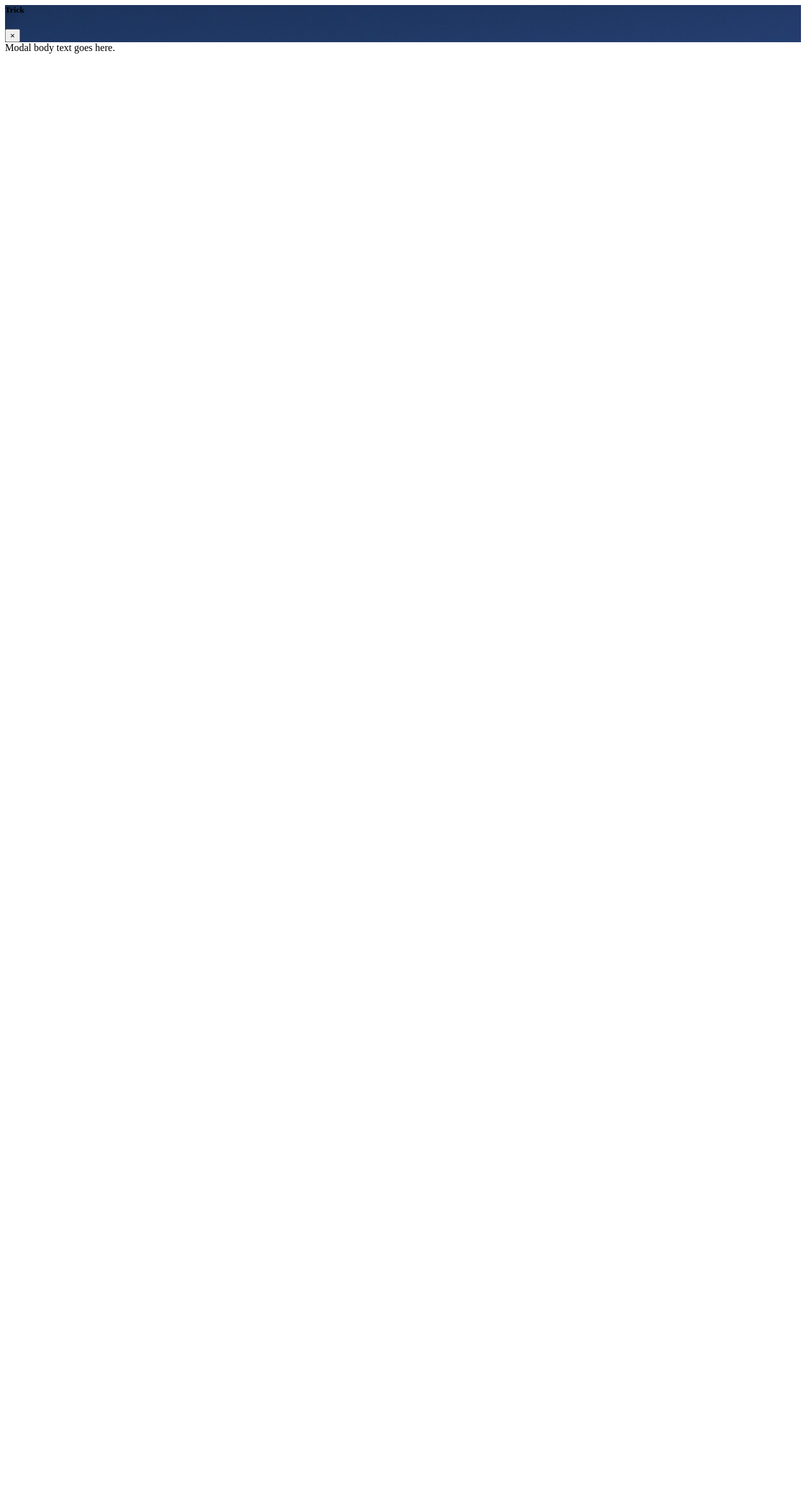
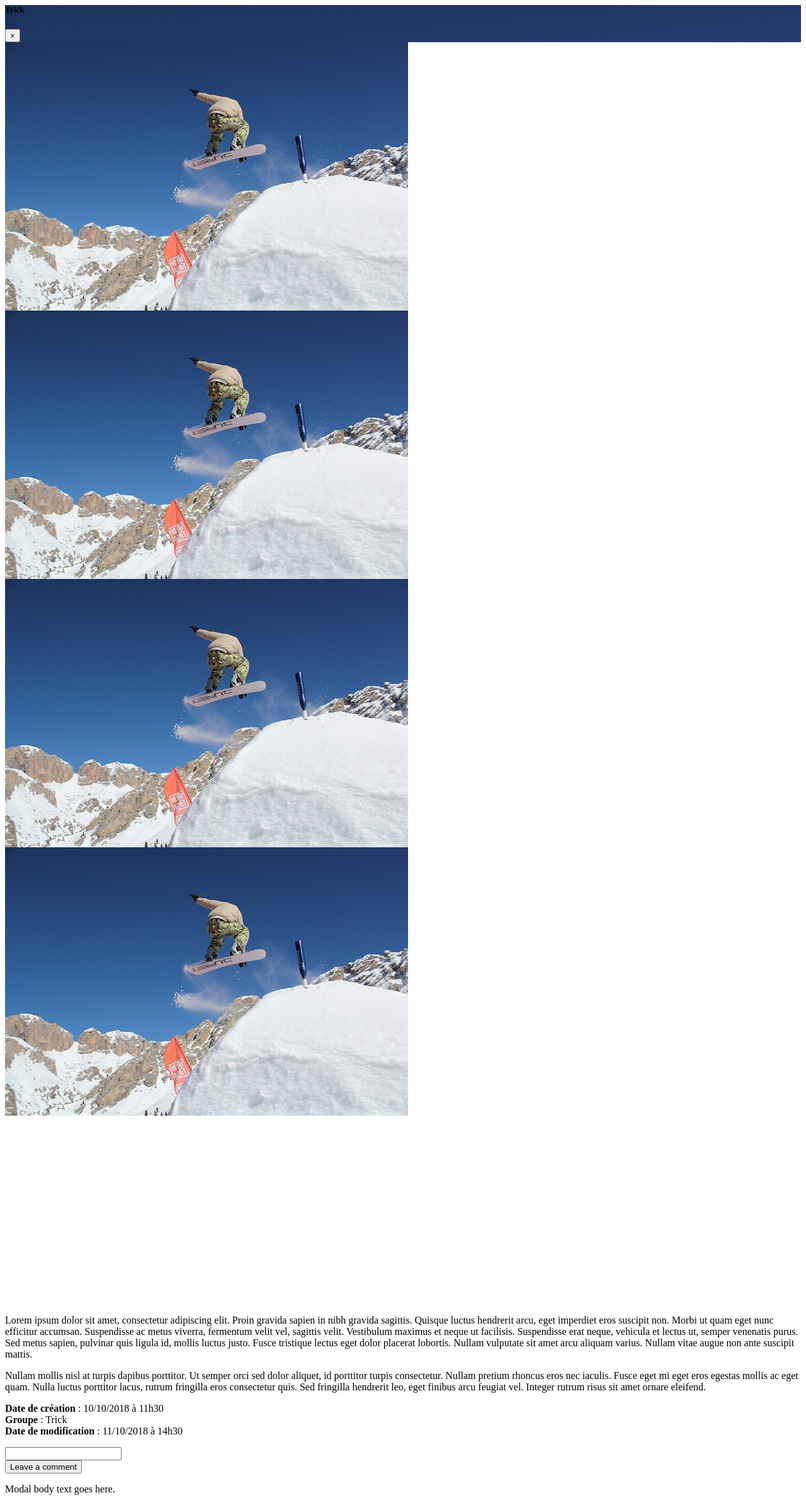
Before and after one commit to jeremyrncp/snowtricks, a Symfony app: template templates/modal/trick-window.html.twig in a window 1280 px wide. Shown: the whole page at 63% size. Before the commit the page ends 85 px from the top, so only its background shows below. Run offline with Twig, Linux system fonts and the light colour scheme; the template is opened without the code that fills it, so the values that code supplies are empty; some libraries are stand-ins or nearby versions; grey boxes are pictures that could not be loaded.

Commit message:
Modal trick in progress

```diff
--- a/templates/modal/trick-window.html.twig
+++ b/templates/modal/trick-window.html.twig
@@ -1,5 +1,5 @@
 <div class="modal elmt-modal-trick" tabindex="-1" role="dialog" id="trick-window">
-    <div class="modal-dialog modal-lg" role="document">
+    <div class="modal-dialog" role="document">
         <div class="modal-content">
             <div class="modal-header" style="background-image: url('img/tricks/example-lg.jpg');">
                 <h5 class="modal-title">Trick</h5>
@@ -8,7 +8,63 @@
                 </button>
             </div>
             <div class="modal-body">
-                <section class=""
+                <section class="medias row">
+                    <div class="col-sm-2 col-12">
+                        <img src="img/tricks/example.jpg" alt="Trick example" class="img-fluid" />
+                    </div>
+                    <div class="col-sm-2 col-12">
+                        <img src="img/tricks/example.jpg" alt="Trick example" class="img-fluid" />
+                    </div>
+                    <div class="col-sm-2 col-12">
+                        <img src="img/tricks/example.jpg" alt="Trick example" class="img-fluid" />
+                    </div>
+                    <div class="col-sm-2 col-12">
+                        <img src="img/tricks/example.jpg" alt="Trick example" class="img-fluid" />
+                    </div>
+                    <div class="col-sm-2 col-12">
+                        <iframe
+                                class="img-fluid"
+                                src="https://www.youtube.com/embed/0uGETVnkujA"
+                                frameborder="0"
+                                allow="autoplay; encrypted-media"
+                                allowfullscreen>
+                        </iframe>
+                    </div>
+                    <div class="col-sm-2 col-12">
+                        <iframe
+                                class="img-fluid"
+                                src="https://www.youtube.com/embed/0uGETVnkujA"
+                                frameborder="0"
+                                allow="autoplay; encrypted-media"
+                                allowfullscreen>
+                        </iframe>
+                    </div>
+                </section>
+                <article>
+                    <p>
+                        Lorem ipsum dolor sit amet, consectetur adipiscing elit. Proin gravida sapien in nibh gravida sagittis. Quisque luctus hendrerit arcu, eget imperdiet eros suscipit non. Morbi ut quam eget nunc efficitur accumsan. Suspendisse ac metus viverra, fermentum velit vel, sagittis velit. Vestibulum maximus et neque ut facilisis. Suspendisse erat neque, vehicula et lectus ut, semper venenatis purus. Sed metus sapien, pulvinar quis ligula id, mollis luctus justo. Fusce tristique lectus eget dolor placerat lobortis. Nullam vulputate sit amet arcu aliquam varius. Nullam vitae augue non ante suscipit mattis.
+                    </p>
+                    <p>
+                        Nullam mollis nisl at turpis dapibus porttitor. Ut semper orci sed dolor aliquet, id porttitor turpis consectetur. Nullam pretium rhoncus eros nec iaculis. Fusce eget mi eget eros egestas mollis ac eget quam. Nulla luctus porttitor lacus, rutrum fringilla eros consectetur quis. Sed fringilla hendrerit leo, eget finibus arcu feugiat vel. Integer rutrum risus sit amet ornare eleifend.
+                    </p>
+                </article>
+                <section class="informations">
+                    <p>
+                        <b>Date de création</b> : 10/10/2018 à 11h30<br>
+                        <b>Groupe</b> : Trick<br>
+                        <b>Date de modification</b> : 11/10/2018 à 14h30
+                    </p>
+                </section>
+                <section class="comments">
+                    <div>
+                        <form class="form form-inline">
+                            <div class="form-group mb-3">
+                                <input type="text" class="form-control" title="Comment" name="comment" />
+                            </div>
+                            <button class="btn btn-light mb-3" type="submit">Leave a comment</button>
+                        </form>
+                    </div>
+                </section>
                 <p>Modal body text goes here.</p>
             </div>
         </div>
```
Also changed, not shown: assets/scss/elmt/modal-trick.scss (+19 -0 lines).
